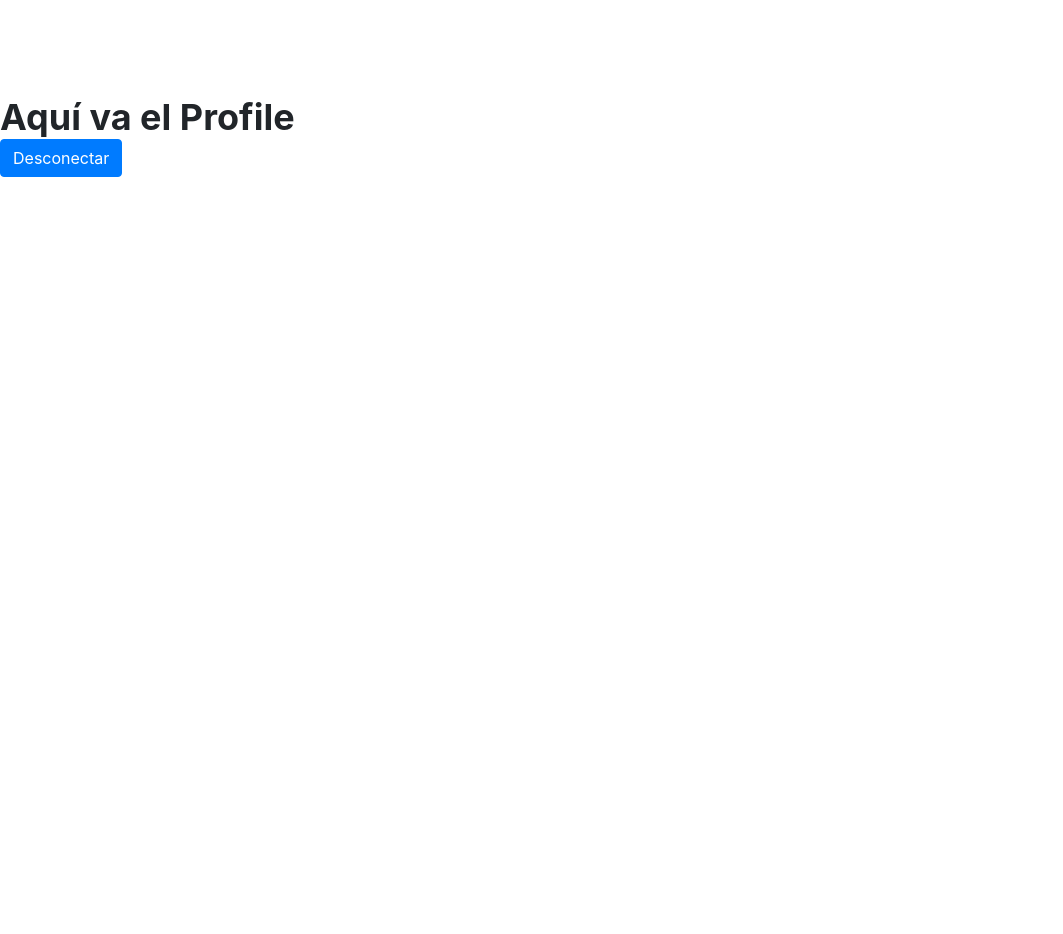
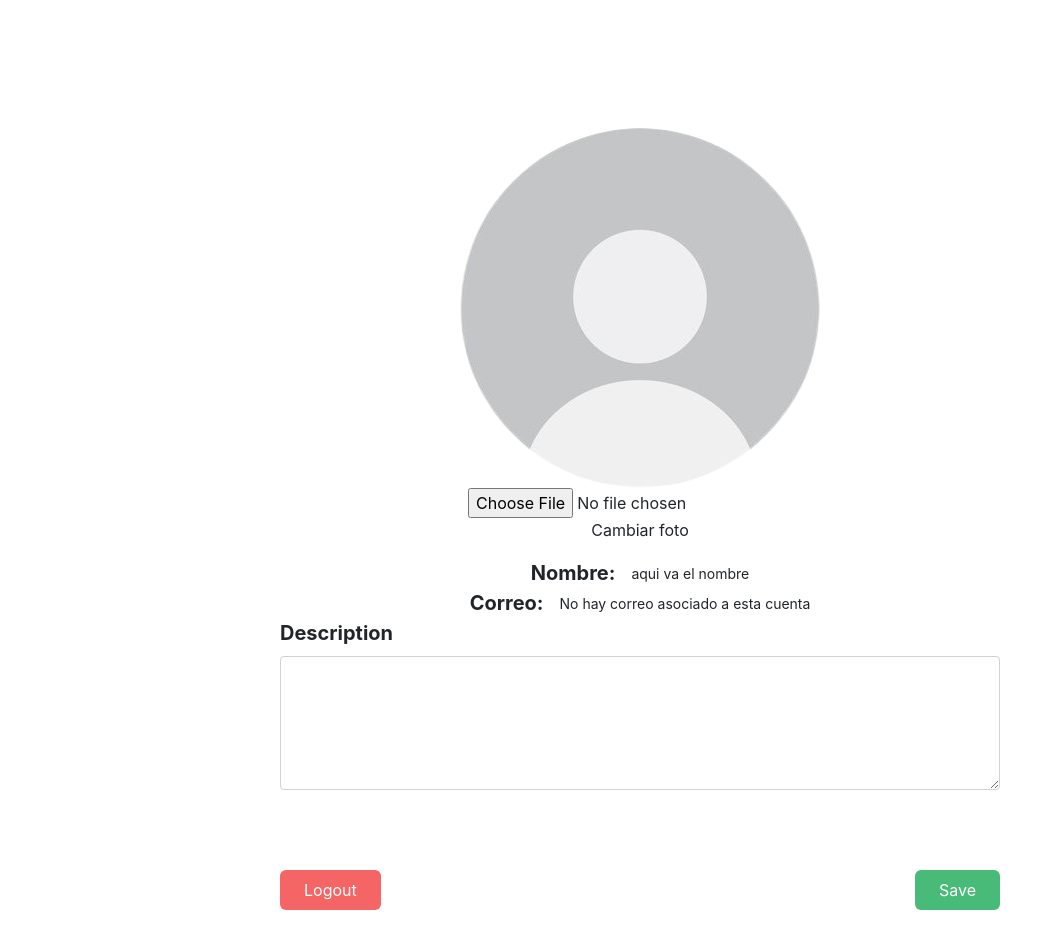
Before and after one commit to marco-nh/FestGuest, a plain HTML site: page src/pages/profile/profile.html in a window 1280 px wide. Shown: the whole page, without its empty margins (0-1063 px from the left). Before the commit the page ends 800 px from the top, so only its background shows below. Drawn offline with nearby package versions, Linux system fonts and the light colour scheme; no server answers.

Commit message:
Interfaz de perfil

```diff
--- a/src/pages/profile/profile.html
+++ b/src/pages/profile/profile.html
@@ -39,8 +39,31 @@
     </div>
 
     <div id="content">
-        <h1 class="text-4xl font-bold">Aquí va el Profile</h1>
-        <button id="logoutButton" class="btn btn-primary">Desconectar</button>
+        <form id="rutaForm" class="mx-auto p-4 w-3/5">
+            <div class="form-group flex flex-col items-center my-2">
+                <img src="/src/images/photoPred.png " alt="avatar" id="img">
+                <input type="file" id="photo" name="image" accept="image/*">
+                <label for="image">Cambiar foto</label>
+            </div>
+
+            <div class="flex gap-0 justify-center text-center">
+                <div class="text-xl font-bold flex flex-col items-center pr-3" id="jorge">Nombre:</div>
+                <div id="nombre" class="text-sm max-w-full flex  items-center text-center ">aqui va el nombre</div>
+            </div>
+
+            <div class="flex gap-0 justify-center text-center">
+                <div class="text-xl font-bold flex flex-col items-center text-center pr-3" id="jorge">Correo:</div>
+                <div id="correo" class="text-sm max-w-full flex  items-center text-center ">aqui va el correo electronico</div>
+            </div>
+                        <div class="form-group">
+                <label for="descripcion" class="text-xl font-bold">Description</label>
+                <textarea class="form-control" id="descripcion" name="descripcion" rows="5"></textarea>
+            </div>
+            <div class="flex justify-between items-center mt-20">
+                <button id="logoutButton" class="bg-red-500 text-white px-4 py-2 rounded-md">Logout</button>
+                <button id="guardarButton" class="bg-green-500 text-white px-4 py-2 rounded-md">Save</button>
+
+            </div>
     </div>
 </body>
 </html>
--- a/src/pages/profile/profile.js
+++ b/src/pages/profile/profile.js
@@ -11,3 +11,39 @@ document.addEventListener("DOMContentLoaded", () => {
             });
     });
 });
+
+
+document.addEventListener('DOMContentLoaded', function() {
+
+    var correols = localStorage.getItem('userEmail');
+
+    // Obtener el elemento div por su ID
+    var correo = document.getElementById('correo');
+
+    // Verificar si el valor de localStorage no es null o undefined
+    if (correols !== null && correols !== undefined) {
+        // Establecer el valor de localStorage como el contenido del div
+        correo.textContent = correols;
+    } else {
+        // Si no hay valor en localStorage, mostrar un mensaje de error o establecer un valor predeterminado
+        correo.textContent = 'No hay correo asociado a esta cuenta';
+    }
+})
+
+document.addEventListener('DOMContentLoaded', function() {
+
+    var userDocString = localStorage.getItem('userDoc');
+    var userDocObject = JSON.parse(userDocString);
+    var userName = userDocObject.userName;
+    // Obtener el elemento div por su ID
+    var nombre = document.getElementById('nombre');
+
+    // Verificar si el valor de localStorage no es null o undefined
+    if (userName !== null && userName !== undefined) {
+        // Establecer el valor de localStorage como el contenido del div
+        nombre.textContent = userName;
+    } else {
+        // Si no hay valor en localStorage, mostrar un mensaje de error o establecer un valor predeterminado
+        nombre.textContent = 'No hay nombre asociado a esta cuenta';
+    }
+})
```
